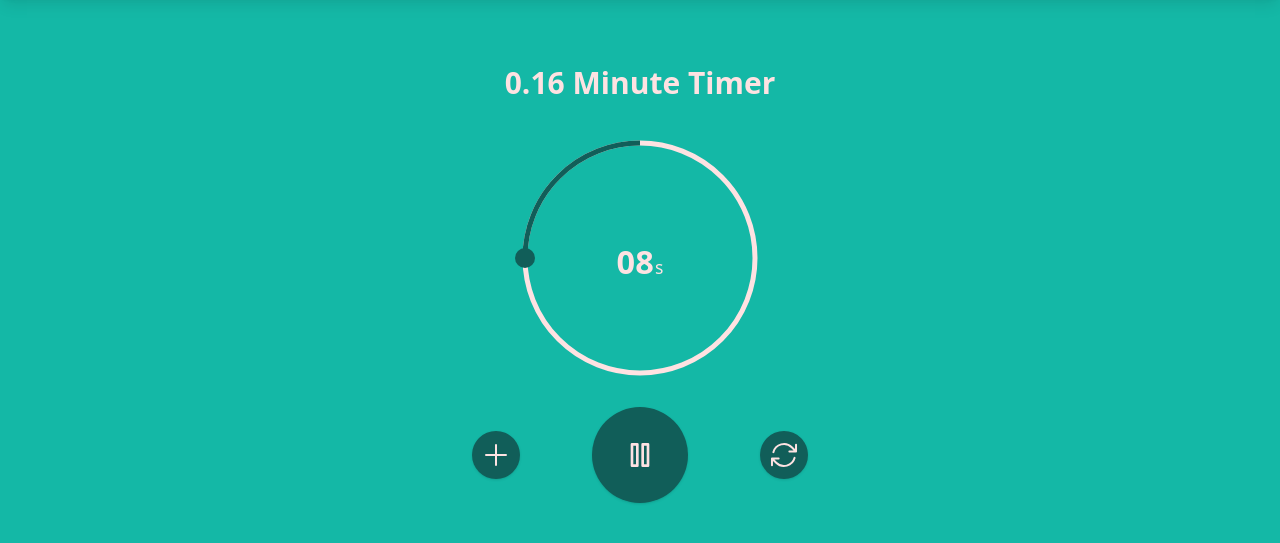
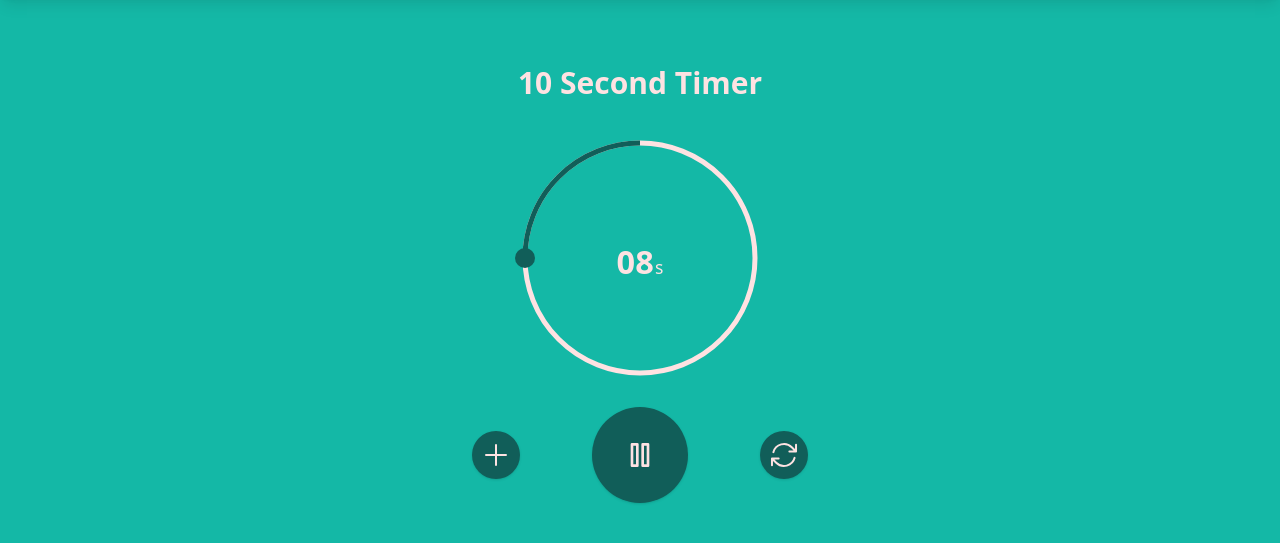
Before and after one commit to lukesherwood/sitstandtimer, an Astro site: page / in a window 1280 px wide. Both pictures are taken after a click on the button "10 seconds". Shown: the part 67-610 px from the top of the page. Built offline with nearby package versions, Linux system fonts and the light colour scheme; Astro itself is replaced by a stand-in of ours.

Commit message:
10s timer

```diff
--- a/src/components/Timer.svelte
+++ b/src/components/Timer.svelte
@@ -90,7 +90,11 @@
 <main class="text-red-100 max-w-sm mx-auto">
   <audio src="alarm.wav" bind:this={audio}></audio>
   <h1 class="text-center py-8">
-    {countdown / 60} Minute Timer
+    {#if countdown > 60}
+      {countdown / 60} Minute Timer
+    {:else}
+      {Math.round(countdown)} Second Timer
+    {/if}
   </h1>
   <svg
     in:fly={{ y: -5 }}
@@ -211,9 +215,7 @@
     </Button>
   </div>
   {#if timerComplete}
-    <div
-      class="text-center p-4 m-5 bg-red-300 text-teal-800 rounded-full"
-    >
+    <div class="text-center p-4 m-5 bg-red-300 text-teal-800 rounded-full">
       <h2>Timer Complete!</h2>
     </div>
   {/if}
```
